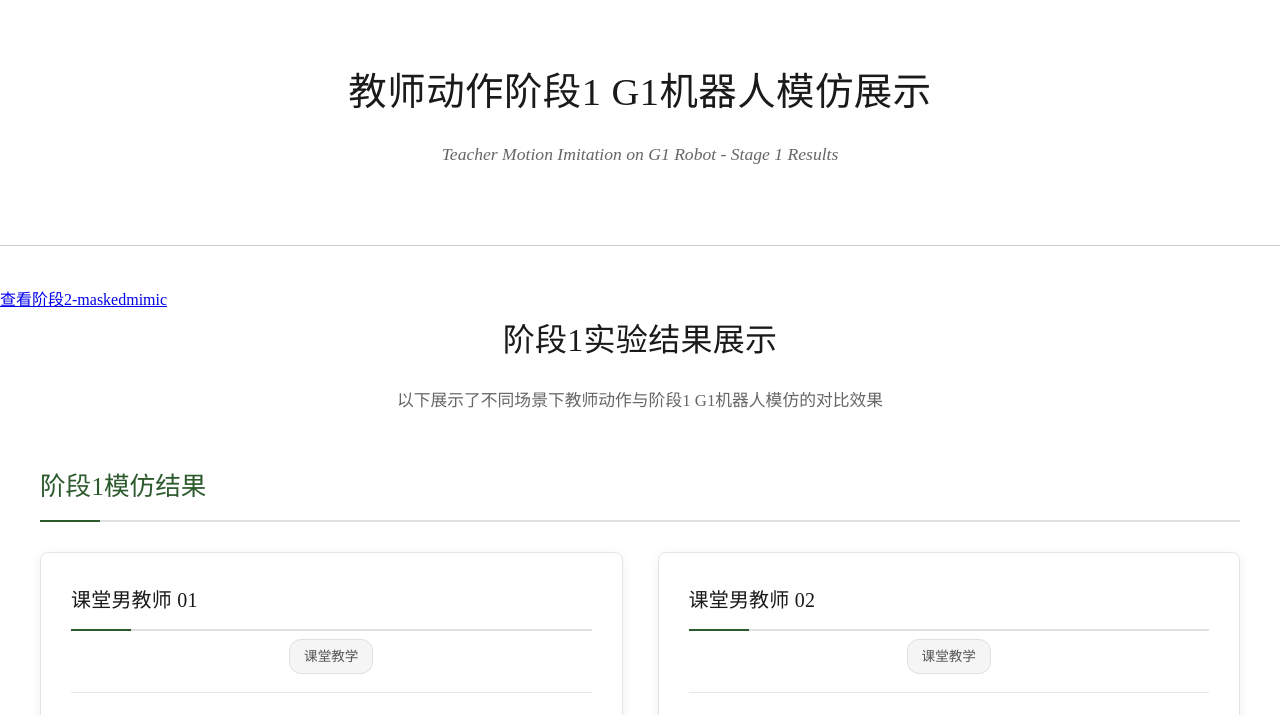
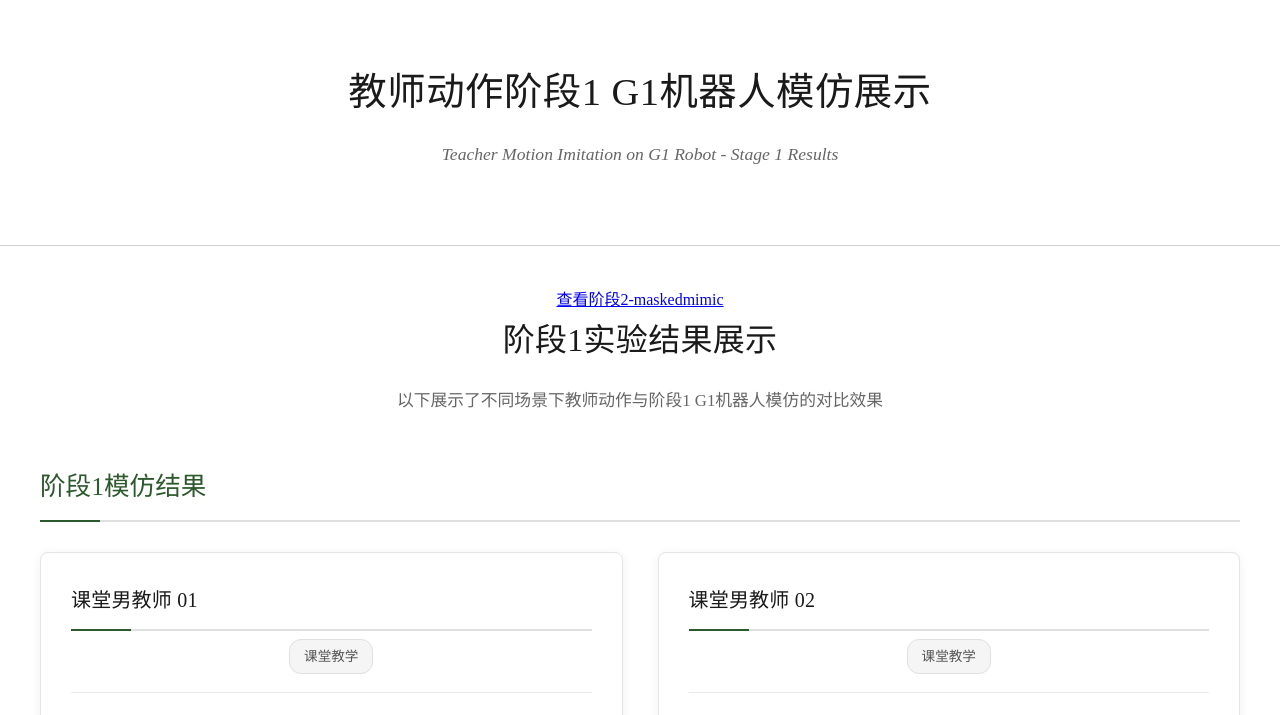
Before and after one commit to yangyixiang-cc/teacher_motion_imation_G1Robot_show, a plain HTML site: page index.html in a window 1280 px wide. Shown: the top 715 px of the page. Drawn offline with Linux system fonts and the light colour scheme.

Commit message:
Update index.html

```diff
--- a/index.html
+++ b/index.html
@@ -284,7 +284,7 @@
         <h1>教师动作阶段1 G1机器人模仿展示</h1>
         <p>Teacher Motion Imitation on G1 Robot - Stage 1 Results</p>
     </div>
-    <a href="./index_r.html" target="_blank" style="text-align:center">查看阶段2-maskedmimic</a>
+    <a href="./index_r.html" target="_blank" style="display:block; text-align:center;" >查看阶段2-maskedmimic</a>
     <div class="container">
         <div class="section-title">
             <h2>阶段1实验结果展示</h2>
```
